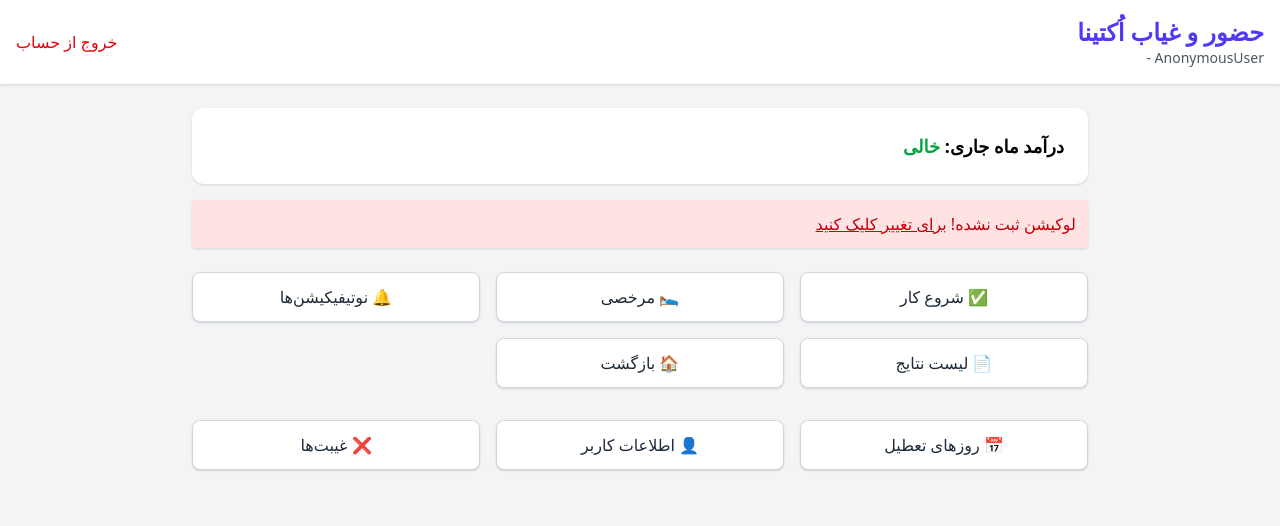
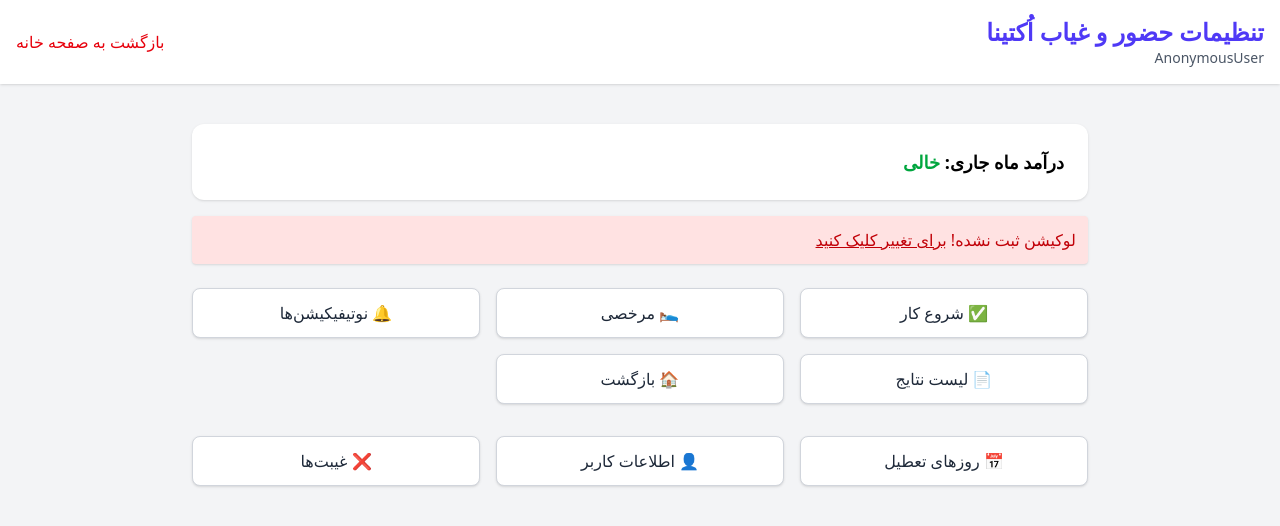
Before and after one commit to AmirAliSheibani/octina, a Django app: template Attendance_app/templates/Attendance_app/index.html in a window 1280 px wide. Shown: the top 526 px of the page. Run offline with Django 5.2, Linux system fonts and the light colour scheme; the template is opened without the code that fills it, so the values that code supplies are empty; parts of the project's set-up code (start-up, migrations or seed data) failed here and were passed over.

Commit message:
add base template for applications

```diff
--- a/Attendance_app/templates/Attendance_app/index.html
+++ b/Attendance_app/templates/Attendance_app/index.html
@@ -1,24 +1,8 @@
+{% extends 'app_base/base.html' %}
 {% load static %}
-<!DOCTYPE html>
-<html lang="fa" dir="rtl">
-<head>
-    <meta charset="UTF-8">
-    <meta name="viewport" content="width=device-width, initial-scale=1.0">
-    <title>سیستم حضور و غیاب اُکتینا</title>
-    <link rel="stylesheet" href="{% static '/css/styles.css' %}">
-</head>
-<body class="bg-gray-100 font-sans">
 
-    <!-- Navbar -->
-    <div class="bg-white shadow p-4 flex flex-col md:flex-row items-center justify-between mb-6">
-        <div>
-            <h1 class="text-2xl font-bold text-indigo-600">حضور و غیاب اُکتینا</h1>
-            <p class="text-sm text-gray-600">{{ request.user }} - {{ position }}</p>
-        </div>
-        <div class="mt-2 md:mt-0">
-            <a href="{% url 'user:logout' %}" class="text-red-600 hover:underline">خروج از حساب</a>
-        </div>
-    </div>
+{% block content %}
+
 
     <!-- اطلاعات کلی -->
     <div class="max-w-4xl mx-auto bg-white p-6 rounded-xl shadow space-y-4">
@@ -75,7 +59,7 @@
         <a href="{% url 'Attendance:result_list' request.user.id month year %}" class="btn">📄 لیست نتایج</a>
         {% if request.user.is_staff %}
         <a href="/admin" class="btn" target="_blank">🛠️ پنل مدیریت</a>
-        <a href="{% url 'managing:setting_app' %}" class="btn" target="_blank">⚙️ تنظیمات</a>
+        <a href="{% url 'managing:setting_app' %}" class="btn" >⚙️ تنظیمات</a>
         {% endif %}
         <a href="{% url 'home:home' %}" class="btn">🏠 بازگشت</a>
     </div>
@@ -103,6 +87,4 @@
         <a href="{% url 'Attendance:absent_record_list' month year %}" class="btn">❌ غیبت‌ها</a>
     </div>
     {% endif %}
-
-</body>
-</html>
+{% endblock %}
--- a/assets/css/styles.css
+++ b/assets/css/styles.css
@@ -39,6 +39,7 @@
     --spacing: 0.25rem;
     --container-3xl: 48rem;
     --container-4xl: 56rem;
+    --container-6xl: 72rem;
     --text-sm: 0.875rem;
     --text-sm--line-height: calc(1.25 / 0.875);
     --text-base: 1rem;
@@ -565,6 +566,9 @@
   .max-w-4xl {
     max-width: var(--container-4xl);
   }
+  .max-w-6xl {
+    max-width: var(--container-6xl);
+  }
   .flex-grow {
     flex-grow: 1;
   }
@@ -658,9 +662,6 @@
   .rounded-2xl {
     border-radius: var(--radius-2xl);
   }
-  .rounded-lg {
-    border-radius: var(--radius-lg);
-  }
   .rounded-xl {
     border-radius: var(--radius-xl);
   }
@@ -674,9 +675,6 @@
   }
   .border-blue-300 {
     border-color: var(--color-blue-300);
-  }
-  .border-gray-300 {
-    border-color: var(--color-gray-300);
   }
   .border-white {
     border-color: var(--color-white);
@@ -944,9 +942,6 @@
   .text-gray-700 {
     color: var(--color-gray-700);
   }
-  .text-gray-800 {
-    color: var(--color-gray-800);
-  }
   .text-green-600 {
     color: var(--color-green-600);
   }
@@ -1044,13 +1039,6 @@
       }
     }
   }
-  .hover\:bg-gray-100 {
-    &:hover {
-      @media (hover: hover) {
-        background-color: var(--color-gray-100);
-      }
-    }
-  }
   .hover\:bg-indigo-700 {
     &:hover {
       @media (hover: hover) {
@@ -1086,11 +1074,6 @@
       @media (hover: hover) {
         text-decoration-line: underline;
       }
-    }
-  }
-  .md\:mt-0 {
-    @media (width >= 48rem) {
-      margin-top: calc(var(--spacing) * 0);
     }
   }
   .md\:mb-0 {
--- /dev/null
+++ b/templates/app_base/base.html
@@ -0,0 +1,20 @@
+{% load static %}
+<!DOCTYPE html>
+<html lang="fa" dir="rtl">
+<head>
+    <meta charset="UTF-8">
+    <title>{% block title %}اپلیکیشن حضور و غیاب{% endblock %}</title>
+    <link rel="stylesheet" href="{% static 'css/styles.css' %}">
+</head>
+<body class="bg-gray-100 font-sans">
+
+    <!-- Header -->
+    {% include 'app_base/includes/header.html' %}
+
+    <!-- Main Content -->
+    <main class="max-w-6xl mx-auto p-4">
+        {% block content %}{% endblock %}
+    </main>
+
+</body>
+</html>
--- /dev/null
+++ b/templates/app_base/includes/header.html
@@ -0,0 +1,11 @@
+<div class="bg-white shadow p-4 flex justify-between items-center mb-6">
+    <div>
+        <h1 class="text-2xl font-bold text-indigo-600">تنظیمات حضور و غیاب اُکتینا</h1>
+        <p class="text-sm text-gray-600">{{ request.user }}</p>
+    </div>
+    {% if request.resolver_match.url_name == 'home' %}
+        <a href="{% url 'home:home' %}" class="text-red-600 hover:underline">بازگشت به سایت</a>
+    {% else %}
+        <a href="{% url 'Attendance:home' %}" class="text-red-600 hover:underline">بازگشت به صفحه خانه</a>
+    {% endif %}
+</div>
```
Also changed, not shown: Attendance_app/templates/Attendance_app/settings_app.html (+3 -20 lines).
